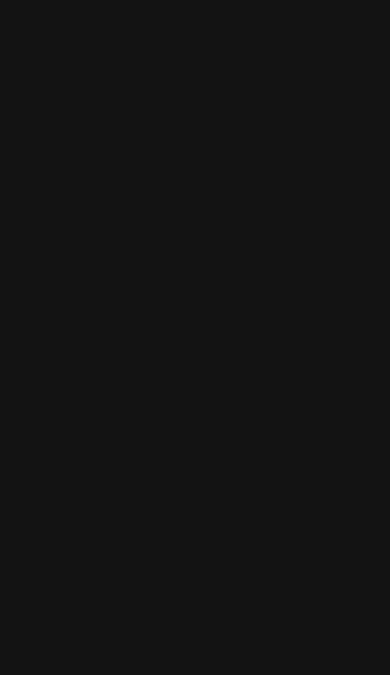
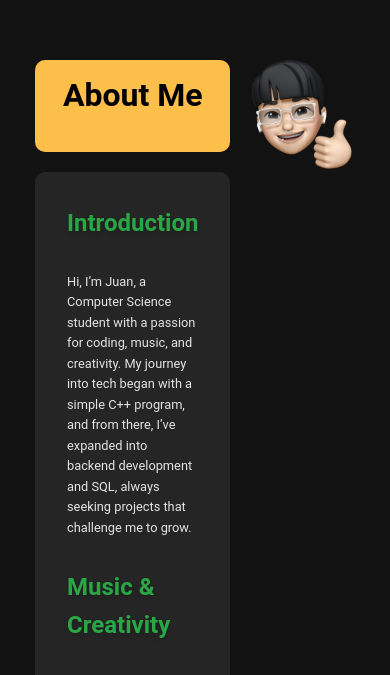
Before and after one commit to juansncz1970/Frontend-Project, a React (Vite) app: page / in a window 390 px wide. Shown: the part 1089-1764 px from the top of the page. Before the commit the page ends 957 px from the top, so only its background shows below. Built offline with nearby package versions, Linux system fonts and the light colour scheme.

Commit message:
major function and layout update

```diff
--- a/src/App.jsx
+++ b/src/App.jsx
@@ -25,32 +25,41 @@ function App() {
 
         {/* Collapsible Sidebar */}
         <div className={`sidebar ${isSidebarOpen ? 'active' : 'collapsed'}`}>
-          <button className="nav-button" onClick={toggleSidebar}>
-            <NavLink to="/" exact activeClassName="active" onClick={toggleSidebar}>Home</NavLink>
-          </button>
-          <button className="nav-button" onClick={toggleSidebar}>
-            <NavLink to="/about" activeClassName="active" onClick={toggleSidebar}>About</NavLink>
-          </button>
-          <button className="nav-button" onClick={toggleSidebar}>
-            <NavLink to="/education" activeClassName="active" onClick={toggleSidebar}>Education</NavLink>
-          </button>
-          <button className="nav-button" onClick={toggleSidebar}>
-            <NavLink to="/hobbies" activeClassName="active" onClick={toggleSidebar}>Hobbies</NavLink>
-          </button>
-          <button className="nav-button" onClick={toggleSidebar}>
-            <NavLink to="/contact" activeClassName="active" onClick={toggleSidebar}>Contact</NavLink>
-          </button>
+          <a className="nav-button" href="#home" onClick={toggleSidebar}>
+            Home
+          </a>
+          <a className="nav-button" href="#about" onClick={toggleSidebar}>
+            About
+          </a>
+          <a className="nav-button" href="#education" onClick={toggleSidebar}>
+            Education
+          </a>
+          <a className="nav-button" href="#hobbies" onClick={toggleSidebar}>
+            Hobbies
+          </a>
+          <a className="nav-button" href="#contact" onClick={toggleSidebar}>
+            Contact
+          </a>
         </div>
 
         {/* Page Content */}
         <div className="page-content">
-          <Routes>
-            <Route path="/" element={<Home />} />
-            <Route path="/about" element={<About />} />
-            <Route path="/education" element={<Education />} />
-            <Route path="/hobbies" element={<Hobbies />} />
-            <Route path="/contact" element={<Contact />} />
-          </Routes>
+          {/* Sections of the page */}
+          <div id="home">
+            <Home />
+          </div>
+          <div id="about">
+            <About />
+          </div>
+          <div id="education">
+            <Education />
+          </div>
+          <div id="hobbies">
+            <Hobbies />
+          </div>
+          <div id="contact">
+            <Contact />
+          </div>
         </div>
       </div>
     </Router>
--- a/src/styles/App.css
+++ b/src/styles/App.css
@@ -5,11 +5,25 @@
   box-sizing: border-box;
 }
 
+/* Smooth Scrolling */
+html {
+  scroll-behavior: smooth;
+}
+
+/* Ensures each section takes full screen height */
+.section {
+  min-height: 100vh; /* Ensure each section fills the viewport */
+  padding: 80px 20px;
+  width: 100%;
+}
+
+
 body {
   font-family: 'Roboto', sans-serif;
   background-color: #121212;
   color: #e4e4e4;
   line-height: 1.6;
+  scroll-behavior: smooth; /* Enable smooth scrolling for the entire page */
 }
 
 /* Section Layout */
@@ -20,6 +34,7 @@ body {
   padding: 80px 20px;
   width: 100%;
   flex-direction: row;
+  min-height: 100vh; /* Ensure each section takes full viewport height */
 }
 
 .image-container {
@@ -40,10 +55,6 @@ body {
   object-fit: cover; /* Maintain aspect ratio */
   border-radius: 0 !important; /* Force removal of border-radius */
 }
-
-
-
-
 
 /* Content Styling */
 .content-container {
@@ -235,8 +246,9 @@ footer a:hover {
 
   .content-container {
     padding-left: 0;
-    text-align: center;
-    margin-top: 20px;
+    text-align: left; /* Align text to the left */
+    margin-top: 15px;
+    margin-left: 15px; /* Add margin to the left */
   }
 
   .image-container {
@@ -255,7 +267,7 @@ footer a:hover {
   }
 
   .content-container p {
-    font-size: 1rem;
+    font-size: 0.8rem;
   }
 
   .cta-button {
```
